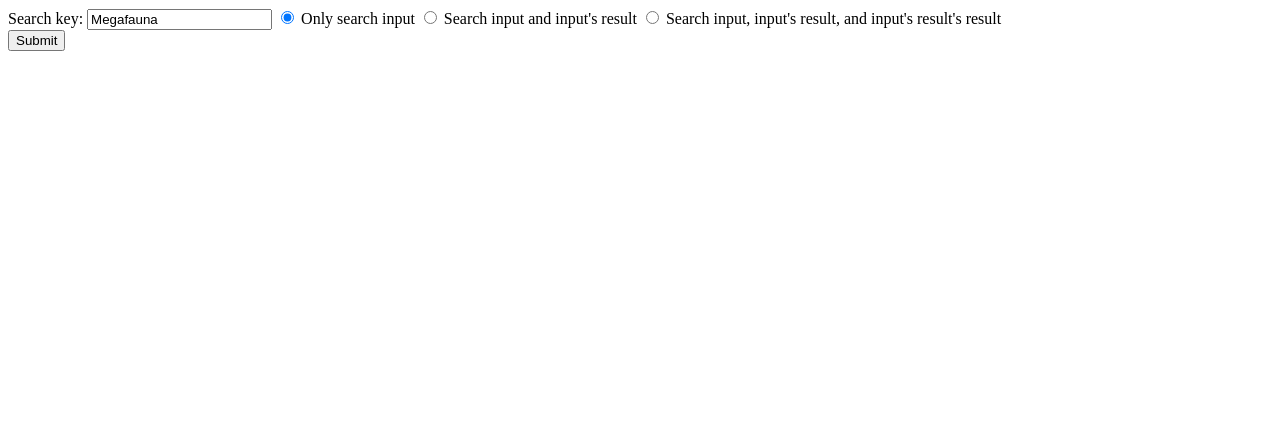
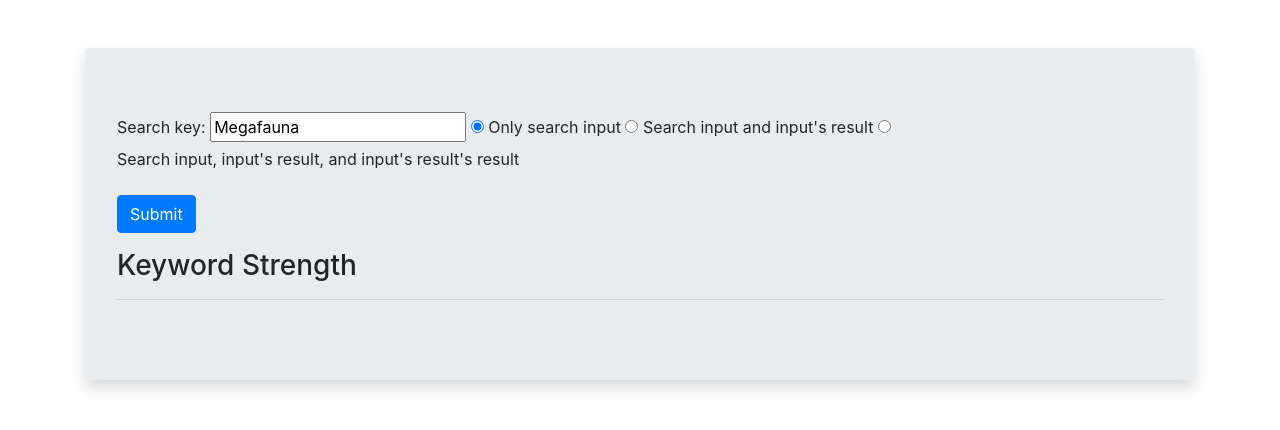
Before and after one commit to fruit13ok/chain_scrape, a website: page public/index.html in a window 1280 px wide. Drawn offline with nearby package versions, Linux system fonts and the light colour scheme.

Commit message:
Andrew's work

```diff
--- a/package.json
+++ b/package.json
@@ -12,6 +12,7 @@
   "license": "ISC",
   "dependencies": {
     "body-parser": "^1.19.0",
+    "bootstrap": "^4.3.1",
     "express": "^4.17.1",
     "node-fetch": "^2.6.0",
     "puppeteer": "^2.0.0"
--- a/public/app.js
+++ b/public/app.js
@@ -1,5 +1,4 @@
 console.log("Sanity Check: JS is working!");
-
 // let backendRoute = new URL("http://localhost:8000/api");
 let backendRoute = new URL("http://138.68.234.14:8000/api");
 
@@ -29,9 +28,11 @@ const getScrape = async (backendRoute, formObj) => {
         let mList = document.getElementById('result-list');
         mList.innerHTML = '';
         let ul = document.createElement('ul');
+	ul.className = 'list-group';
         mList.appendChild(ul);
         for(let i=0; i<json.length; i++){
             let li = document.createElement('li');
+	li.className = 	'list-group-item';
             ul.appendChild(li);
             li.innerHTML += JSON.stringify(json[i])+',';
         }
--- a/public/index.html
+++ b/public/index.html
@@ -1,7 +1,7 @@
-<!DOCTYPE html>
+ <!DOCTYPE html>
 <html>
 <head>
-    <meta charset="utf-8" />
+<link rel="stylesheet" href="https://stackpath.bootstrapcdn.com/bootstrap/4.3.1/css/bootstrap.min.css" integrity="sha384-ggOyR0iXCbMQv3Xipma34MD+dH/1fQ784/j6cY/iJTQUOhcWr7x9JvoRxT2MZw1T" crossorigin="anonymous">
     <meta http-equiv="X-UA-Compatible" content="IE=edge">
     <title>Scrape search results and result's results</title>
     <meta name="viewport" content="width=device-width, initial-scale=1">
@@ -9,6 +9,9 @@
     <script src="./app.js" defer></script>
 </head>
 <body>
+<div class="container pt-5">
+<div class="shadow jumbotron rounded">
+
     <form action="/">
         Search key: <input type="text" name="searchKey" value="Megafauna">
         <input type="radio" name="searchDepth" value="0" checked="checked" id="r1">
@@ -18,7 +21,11 @@
         <input type="radio" name="searchDepth" value="2" id="r3">
         <label for="r3">Search input, input's result, and input's result's result</label>
     </form>
-    <button>Submit</button>
+    <button class="btn btn-primary mt-3 mb-3">Submit</button>
+	<p class="h3">Keyword Strength</p>
+	<hr>
     <div id='result-list'></div>
+</div>
+</div>
 </body>
 </html>
--- a/server/index.js
+++ b/server/index.js
@@ -13,6 +13,7 @@ const port = process.env.PORT || 8000;
 
 // MIDDLEWARE
 app.use(express.static(path.join(__dirname, '../public')));
+app.use('/css', express.static(__dirname + '../node_modules/bootstrap/dist/css'));
 app.use(bodyParser.urlencoded({ extended: true }));
 app.use(bodyParser.json());
 // allow cors to access this backend
```
Also changed, not shown: 1 other file.
